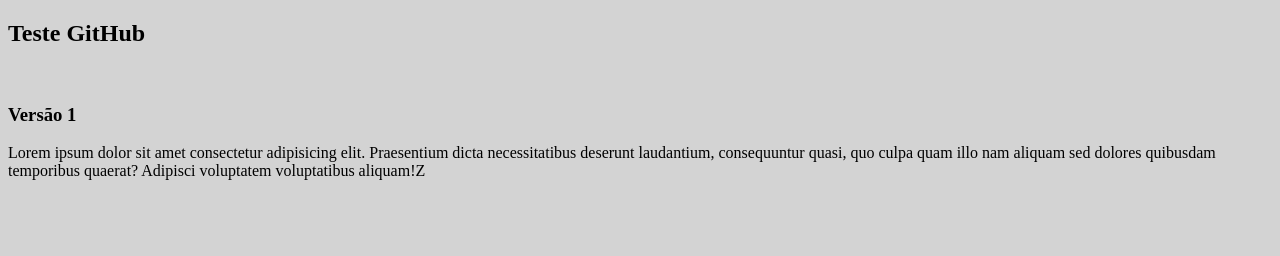
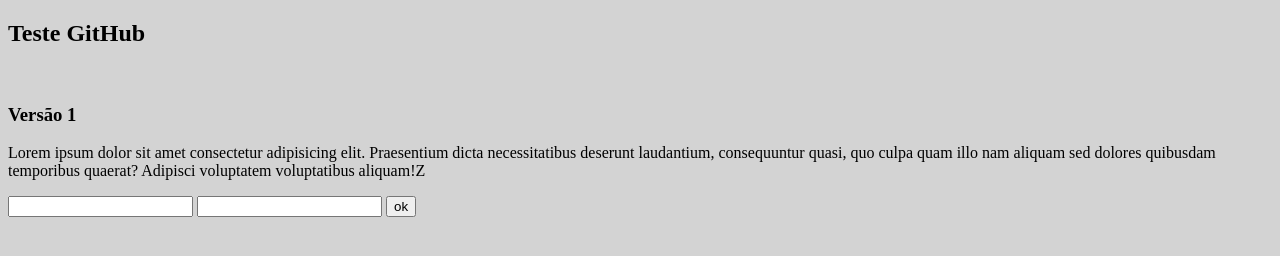
Before and after one commit to juliana-medeiros/AulasIFRJ, a plain HTML site: page index.html in a window 1280 px wide. Drawn offline with Linux system fonts and the light colour scheme.

Commit message:
versao 2

```diff
--- a/index.html
+++ b/index.html
@@ -11,5 +11,10 @@
     <br>
     <h3>Versão 1</h3>
     <p>Lorem ipsum dolor sit amet consectetur adipisicing elit. Praesentium dicta necessitatibus deserunt laudantium, consequuntur quasi, quo culpa quam illo nam aliquam sed dolores quibusdam temporibus quaerat? Adipisci voluptatem voluptatibus aliquam!Z</p>
+    <div>
+        <input type="text">
+        <input type="text">
+        <button>ok</button>
+    </div>
 </body>
 </html>
```
